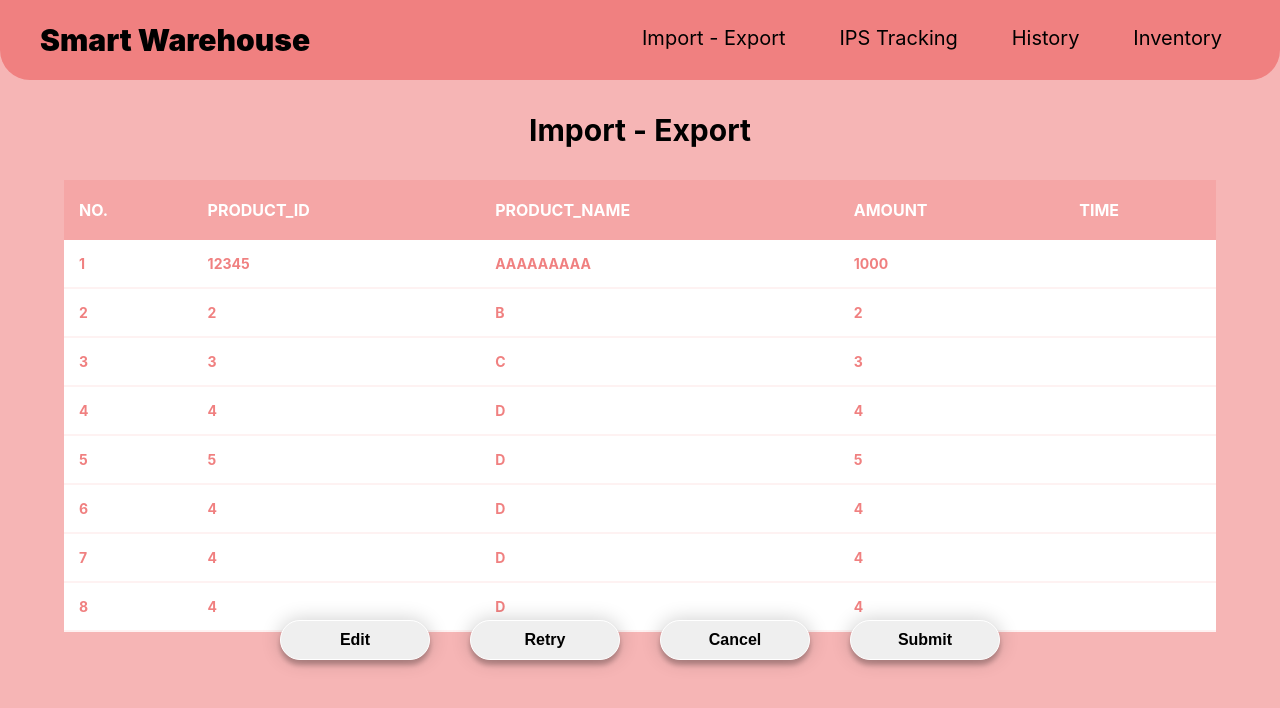
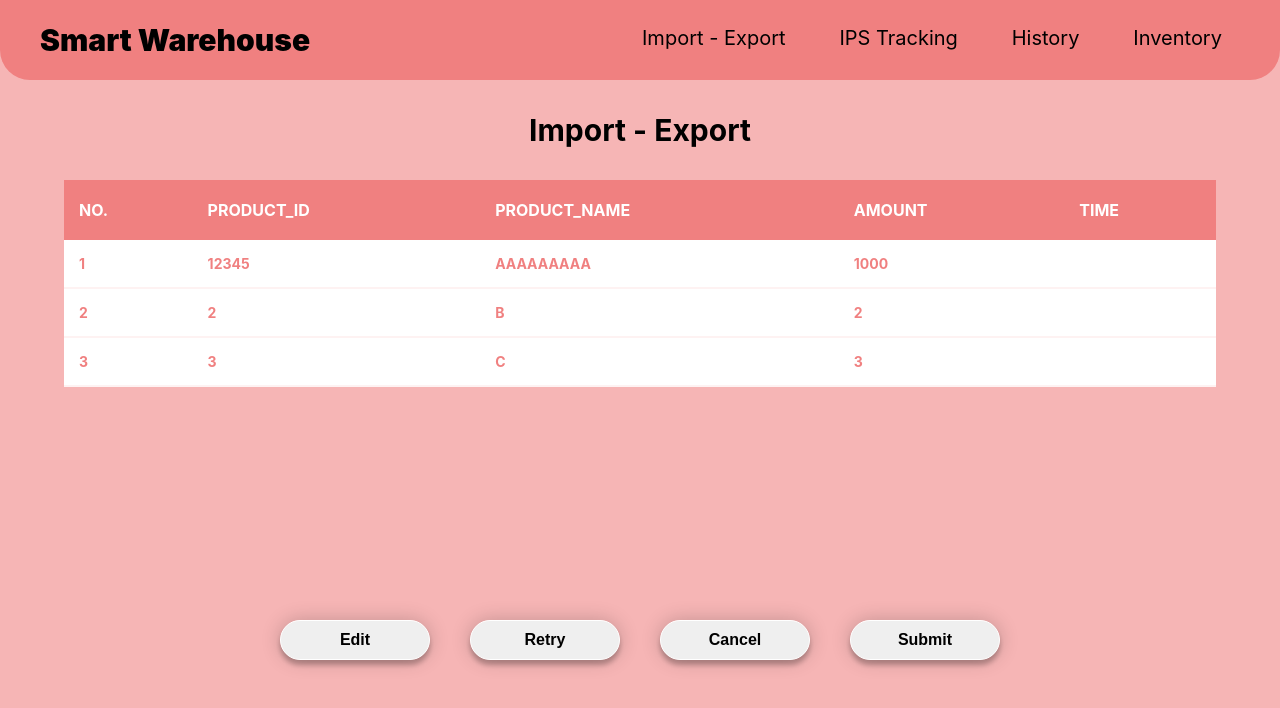
Before and after one commit to ichanol/smart-warehouse-frontend, a React (Create React App) app: page /IEProduct in a window 1280 px wide. Shown: the top 708 px of the page. Built offline with nearby package versions, Linux system fonts and the light colour scheme.

Commit message:
Create function for select row

```diff
--- a/src/components/tables/IETable.css
+++ b/src/components/tables/IETable.css
@@ -12,7 +12,7 @@ table{
 }
 
 thead{
-  background-color: rgba(240,128,128,0.3);
+  background-color: rgba(240,128,128);
  }
 
 tbody{
--- a/src/components/tables/IETable.js
+++ b/src/components/tables/IETable.js
@@ -1,74 +1,13 @@
-import React, { useState } from 'react'
+import React from 'react'
 import './IETable.css'
 
-function IETable() {
-
-  const [selected, setSelected] = useState([])
-
-  let data = [
-    {
-      No: 1,
-      ProductID: 12345,
-      ProductName: 'AAAAAAAAA',
-      Amount: 1000,
-      Time: '',
-    },
-    {
-      No: 2,
-      ProductID: 2,
-      ProductName: 'B',
-      Amount: 2,
-      Time: '',
-    },
-    {
-      No: 3,
-      ProductID: 3,
-      ProductName: 'C',
-      Amount: 3,
-      Time: '',
-    },
-    {
-      No: 4,
-      ProductID: 4,
-      ProductName: 'D',
-      Amount: 4,
-      Time: '',
-    },
-    {
-      No: 5,
-      ProductID: 5,
-      ProductName: 'D',
-      Amount: 5,
-      Time: '',
-    },
-    {
-      No: 6,
-      ProductID: 4,
-      ProductName: 'D',
-      Amount: 4,
-      Time: '',
-    },
-    {
-      No: 7,
-      ProductID: 4,
-      ProductName: 'D',
-      Amount: 4,
-      Time: '',
-    },
-    {
-      No: 8,
-      ProductID: 4,
-      ProductName: 'D',
-      Amount: 4,
-      Time: '',
-    }
-  ]
+function IETable(props) {
 
   return (
     <div className='wrapper'>
       <table cellSpacing='0'>
         <thead>
-          <tr >
+          <tr>
             <th>No.</th>
             <th>Product_ID</th>
             <th>Product_Name</th>
@@ -77,10 +16,8 @@ function IETable() {
           </tr>
         </thead>
         <tbody>
-          {data.map((a, index) => {
-            return <tr key={index} onClick={() => {
-              setSelected(data[index])
-            }}>
+          {props.data.map((a, index) => {
+            return <tr key={index} onClick={() => props.select(a.No)}>
               <td>{a.No}</td>
               <td>{a.ProductID}</td>
               <td>{a.ProductName}</td>
--- a/src/pages/ImportExport.js
+++ b/src/pages/ImportExport.js
@@ -1,4 +1,4 @@
-import React from 'react'
+import React, { useState } from 'react'
 import Navbar from '../components/navbar/navbar'
 import IETable from '../components/tables/IETable'
 import EditBtn from '../components/button/editButton'
@@ -10,13 +10,51 @@ import './ImportExport.css'
 
 function IEProduct() {
 
+  const [selected, setSelected] = useState([])
+
+  let data = [
+    {
+      No: 1,
+      ProductID: 12345,
+      ProductName: 'AAAAAAAAA',
+      Amount: 1000,
+      Time: '',
+    },
+    {
+      No: 2,
+      ProductID: 2,
+      ProductName: 'B',
+      Amount: 2,
+      Time: '',
+    },
+    {
+      No: 3,
+      ProductID: 3,
+      ProductName: 'C',
+      Amount: 3,
+      Time: '',
+    }
+  ]
+
+  const select = (value) => {
+    data.find((v, index) => {
+      if (value === data[index].No) {
+        setSelected(data[index])
+      }
+    })
+  }
+
   return (
     <div className='ie-container'>
       <Navbar />
       <div className='ie-header'>
         <label>Import - Export</label>
       </div>
-      <IETable />
+      <IETable
+        selected={selected}
+        data={data}
+        select={select}
+      />
       <div className='button-block'>
         <EditBtn />
         <RetryBtn />
```
